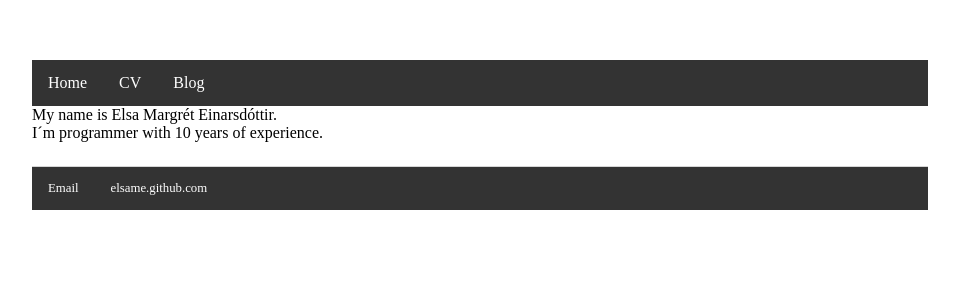
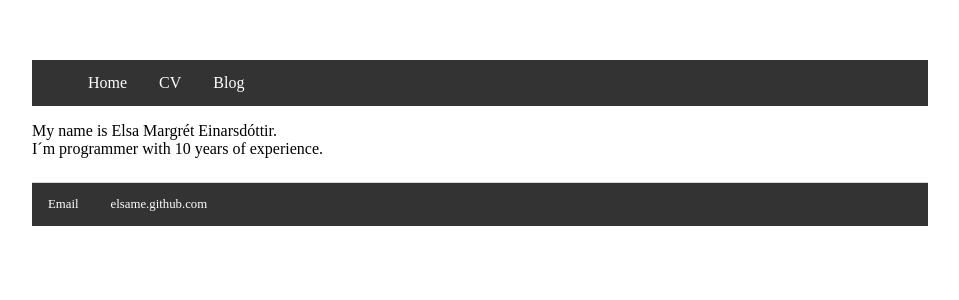
Before and after one commit to elsame/elsame.github.io, a Jekyll site: the page built from index.html, in a window 1280 px wide. Shown: the top 300 px of the page, without its empty margins (160-1119 px from the left). Built offline with Jekyll 4.4.1, drawn with Linux system fonts in a browser that asks for light colours.

Commit message:
Update main.css

```diff
--- a/css/main.css
+++ b/css/main.css
@@ -4,8 +4,8 @@
 }
 nav ul{
   list-style-type: none;
-  margin: 0;
-  padding: 0;
+  margin: 1;
+  padding: 1;
   overflow: hidden;
   background-color: #333;
 }
@@ -22,9 +22,6 @@
     float: left;
 }
 
-.active {
-  background-color: #4CAF50;
-}
 li a {
   display: block;
   color: white;
```
